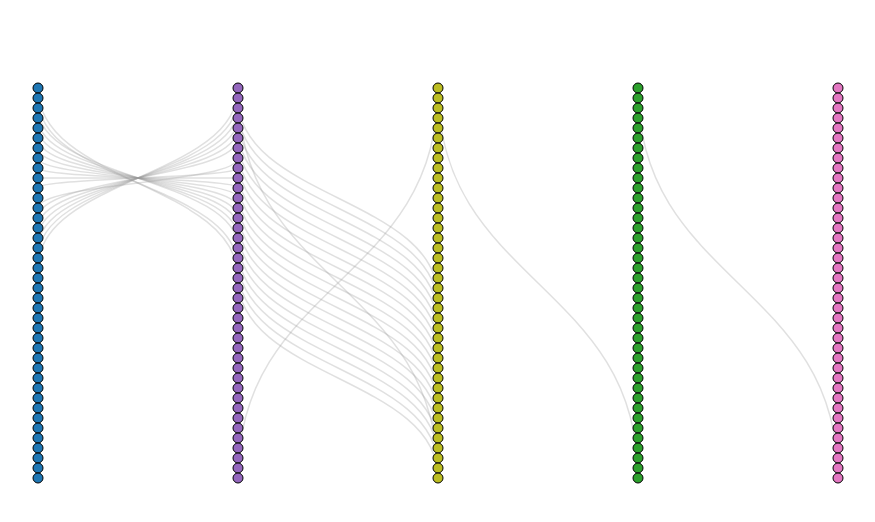
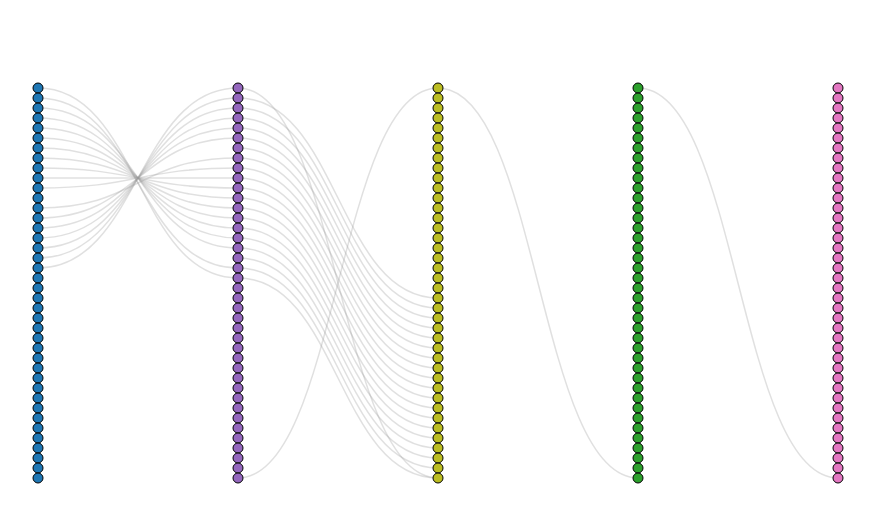
Before and after one commit to anukat2015/deepVis, a website: page index.html in a window 1280 px wide. Shown: the whole page, without its empty margins (66-941 px from the left). Drawn offline with nearby package versions, Linux system fonts and the light colour scheme.

Commit message:
Swap d3.svg.diagonal x and y

```diff
--- a/index.html
+++ b/index.html
@@ -304,7 +304,10 @@
 	  	.append("g")
 	    .attr("transform", "translate(" + width / 10 + "," + height / 10 + ")");
 
-	var diagonal = d3.svg.diagonal();
+	var diagonal = d3.svg.diagonal()
+    .source(function(d) { return {"x":d.source.y, "y":d.source.x}; })
+    .target(function(d) { return {"x":d.target.y, "y":d.target.x}; })
+    .projection(function(d) { return [d.y, d.x]; });
 
 	svg.selectAll(".link")
 		.data(links)
```
